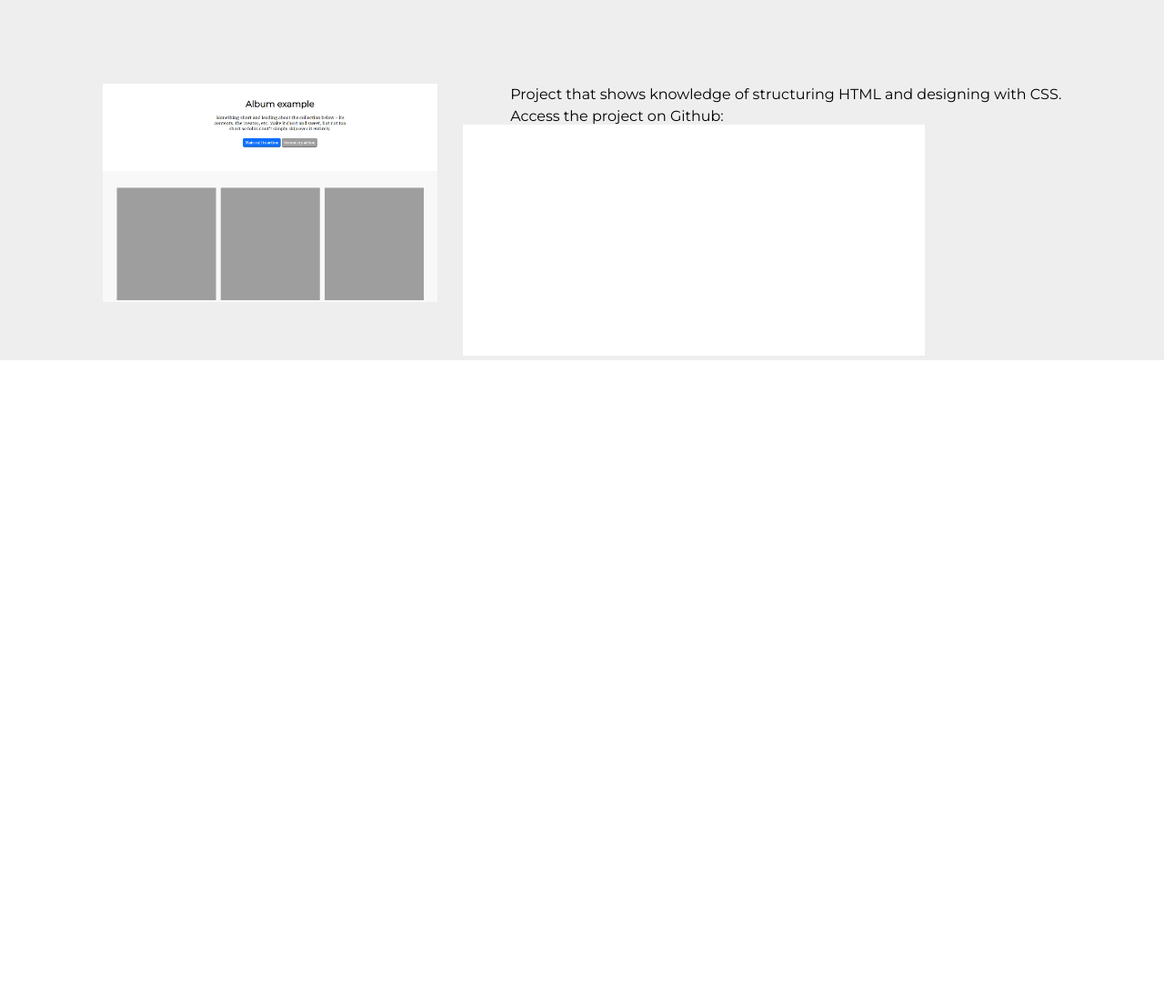
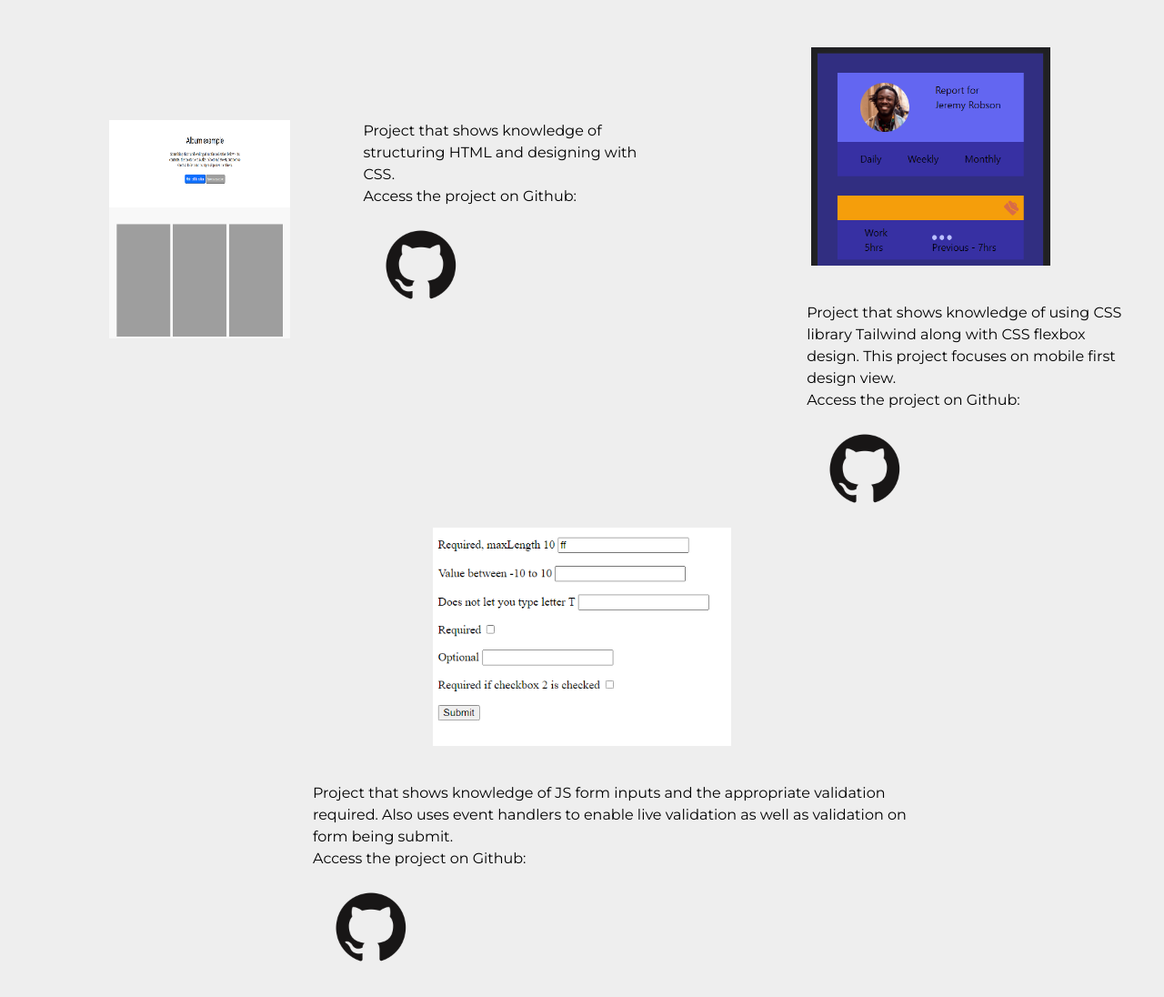
Before and after one commit to Callum-Xavi/My-Portfolio, a plain HTML site: page index.html in a window 1280 px wide. Shown: the part 880-1976 px from the top of the page at 91% size. Before the commit the page ends 1276 px from the top, so only its background shows below. Drawn offline with nearby package versions, Linux system fonts and the light colour scheme.

Commit message:
made projects fit 2 per row with divs

```diff
--- a/index.html
+++ b/index.html
@@ -55,10 +55,13 @@
 
 
 
-      <section class="section my-work flex justify-center">
+      <section class="section my-work flex flex-wrap justify-center p-10">
+
+        <section class="top-row flex flex-row">
+
           <section class="my-work-content flex h-96 p-20">
             <div class="cards-layout flex flex-row">
-            <img class="h-60 w-68" src="images/cardsLayoutProject.PNG" alt="Shows image of website project">
+              <img class="h-60 w-68" src="images/cardsLayoutProject.PNG" alt="Shows image of cards layout website project">
             </div>
             <div class="flex flex-col max-w-2xl ml-20">
               <p>Project that shows knowledge of structuring HTML and designing with CSS.</p>
@@ -66,6 +69,38 @@
               <img class="h-32 w-32" src="images/iconGitHub.png" alt="Icon of GitHub which acts as link to project">
             </div>
           </section>
+
+          <section class="my-work-content flex flex-col h-auto">
+            <div class="Tailwind-dashboard-layout flex justify-center">
+              <img class="h-60 w-68 mb-10" src="images/TailwindDashboardProject.PNG" alt="Shows image of Tailwind website project">
+            </div>
+            <div class="flex flex-col justify-center max-w-2xl ml-20">
+              <p>Project that shows knowledge of using CSS library Tailwind along with CSS flexbox design.
+              This project focuses on mobile first design view.</p>
+              <p>Access the project on Github:</p>
+              <img class="h-32 w-32" src="images/iconGitHub.png" alt="Icon of GitHub which acts as link to project">
+            </div>
+          </section>
+
+        </section>
+
+
+        <section class="middle-container">
+          <section class="my-work-content flex flex-col h-auto">
+            <div class="JS-validation-layout flex justify-center">
+              <img class="h-60 w-68 mb-10" src="images/JsValidation.PNG" alt="Shows image of Tailwind website project">
+            </div>
+            <div class="flex flex-col justify-center max-w-2xl ml-20">
+              <p>Project that shows knowledge of JS form inputs and the appropriate validation required.
+              Also uses event handlers to enable live validation as well as validation on form being submit.</p>
+              <p>Access the project on Github:</p>
+              <img class="h-32 w-32" src="images/iconGitHub.png" alt="Icon of GitHub which acts as link to project">
+            </div>
+          </section>
+        </section>
+
+
+
       </section>
 
 
```
Lines whose indentation alone changed are shown as unchanged.
